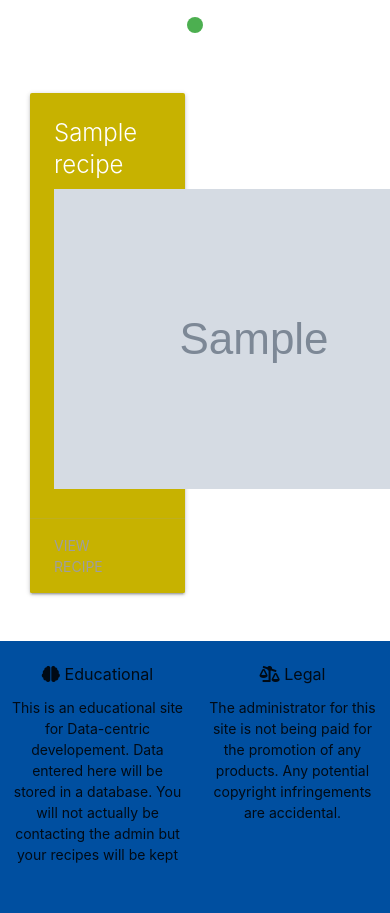
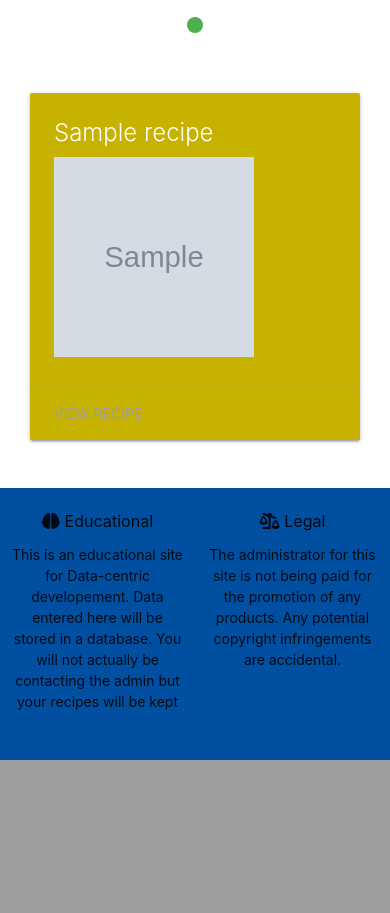
Before and after one commit to KeisGSmit/5IngredientFoods, a Flask app: page /find in a window 390 px wide; the page is wider, and only the part inside the window is pictured. Shown: the part 472-1385 px from the top of that part. After the commit the page ends 1232 px from the top of that part, so only its background shows below. Run offline with Flask 2, Linux system fonts and the light colour scheme; grey boxes marked "Sample" are stand-in pictures; a database or web service that is not in the repository returns one stand-in record (values such as "Sample title"); some libraries are stand-ins or nearby versions.

Commit message:
images of recipes are styled in the same way as appliances

```diff
--- a/static/css/style.css
+++ b/static/css/style.css
@@ -62,41 +62,47 @@
     font-size: 32px;
     color: #fb001d;
 }
-.appliance-images{
+.appliance-images,
+.food-image{
     height: 150px;
     width: auto;
 }
 /* Large devices (desktops, Greater than 1200px) */
 @media (min-width: 1200px) {
-    .appliance-images{
+    .appliance-images,
+    .food-image{
         height: 250px;
         width: 250px;
     }
  }
 /* Large devices (desktops, less than 1200px) */
 @media (max-width: 1200px) {
-    .appliance-images{
+    .appliance-images,
+    .food-image{
         height: 150px;
         width: 150px;
     }
  }
 /* Medium devices (tablets, less than 992px) */
 @media (max-width: 992px) {
-    .appliance-images{
+    .appliance-images,
+    .food-image{
         height: 150px;
         width: 150px;
     }
 }
 /* Small devices (landscape phones, less than 768px) */
 @media (max-width: 768px) {
-    .appliance-images{
+    .appliance-images,
+    .food-image{
         height: 150px;
         width: 150px;
     }
 }
 /* Extra small devices (portrait phones, less than 576px) */
 @media (max-width: 576px) {
-    .appliance-images{
+    .appliance-images,
+    .food-image{
         height: 200px;
         width: 200px;
     }
--- a/templates/find.html
+++ b/templates/find.html
@@ -34,11 +34,11 @@
     <div class="section">
         <div class="row">
         {% for recipe in recipes %}
-            <div class="col s6 m3">
+            <div class="col s12 m6">
                 <div class="card background-color-secondary-1-2">
                     <div class="card-content white-text">
                         <span class="card-title">{{ recipe.recipe_name}}</span>
-                        <img class="responsive-image" src="{{ recipe.Photo }}" alt="Recipe Image">
+                        <img class="responsive-image food-image" src="{{ recipe.Photo }}" alt="Recipe Image">
                     </div>
                     <div class="card-action">
                         <a href="{{url_for('recipe', recipe_id=recipe._id)}}" class="grey-text darken-4">View Recipe</a>
```
